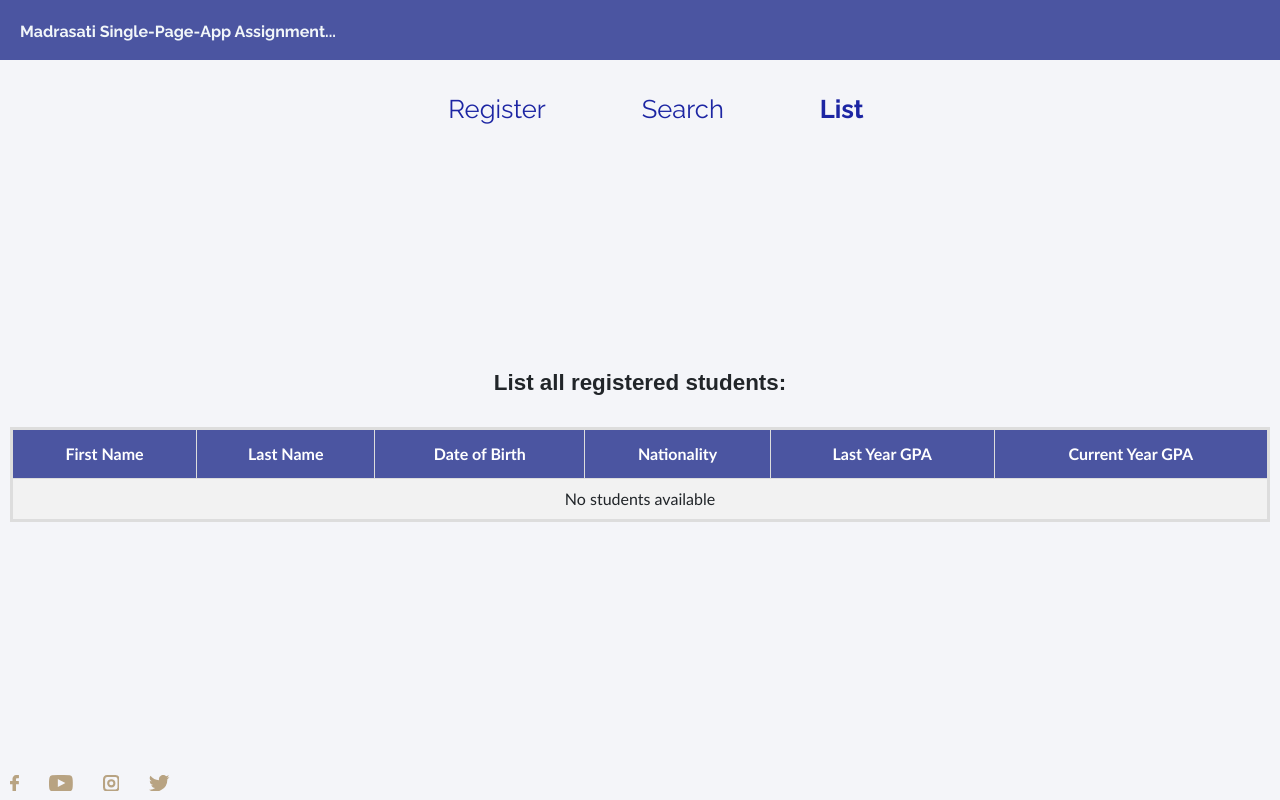
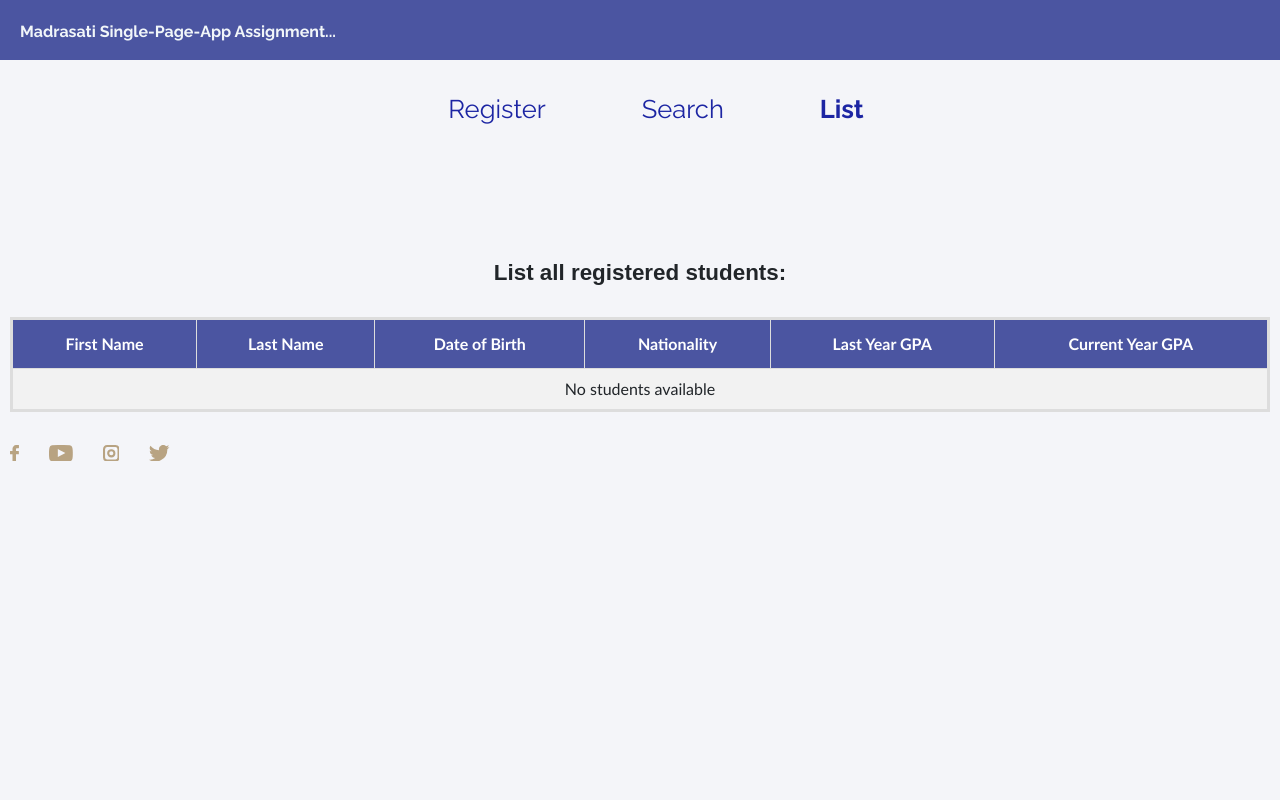
Before and after one commit to salouri/madrasati_initiative_reactjs, a React (Create React App) app: page /list in a window 1280 px wide. Built offline with nearby package versions, Linux system fonts and the light colour scheme.

Commit message:
add and use 'studentsTableContainer' className

```diff
--- a/src/App.css
+++ b/src/App.css
@@ -13,6 +13,7 @@
 }
 body {
   font-family: 'Raleway';
+  background-color: #f4f5f9;
 }
 .App {
   position: relative;
@@ -77,7 +78,7 @@ nav li > .active {
 }
 
 .social {
-  position: fixed;
+  position: absolute;
   bottom: 0;
   width: 100%;
   text-align: left;
@@ -109,6 +110,9 @@ nav li > .active {
   transition: visibility 0.5s, opacity 0.5s linear;
 }
 
+.studentsTableContainer {
+  padding-top: 70px;
+}
 .studentsTable {
   text-align: center;
   font-family: 'Trebuchet MS', Arial, Helvetica, sans-serif;
--- a/src/components/studentsTable.js
+++ b/src/components/studentsTable.js
@@ -31,7 +31,7 @@ class StudentsTable extends Component {
 
   render() {
     return (
-      <div className='condiv'>
+      <div className='studentsTableContainer'>
         <h2 className='subtopic'>{this.props.title}</h2>
         <table className='studentsTable'>
           <tbody>
--- a/src/contents/search.js
+++ b/src/contents/search.js
@@ -80,7 +80,6 @@ class Search extends Component {
             </form>
           </div>
         </div>
-        <br />
         <StudentsTable
           students={this.state.foundStudents}
           title='Found Students (if any):'
```
Also changed, not shown: 1 other file (tests, documents, lock files or other folders).
